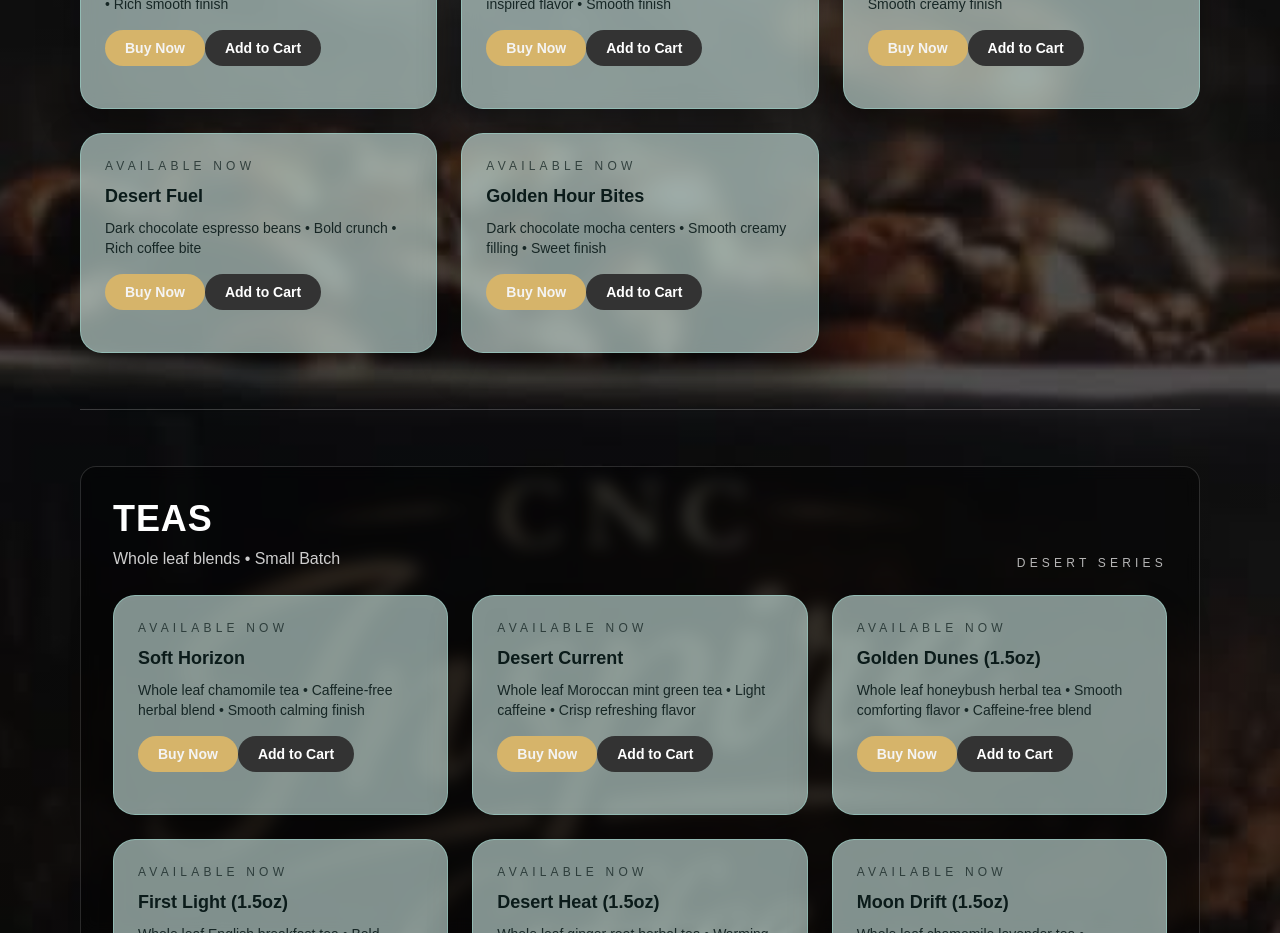
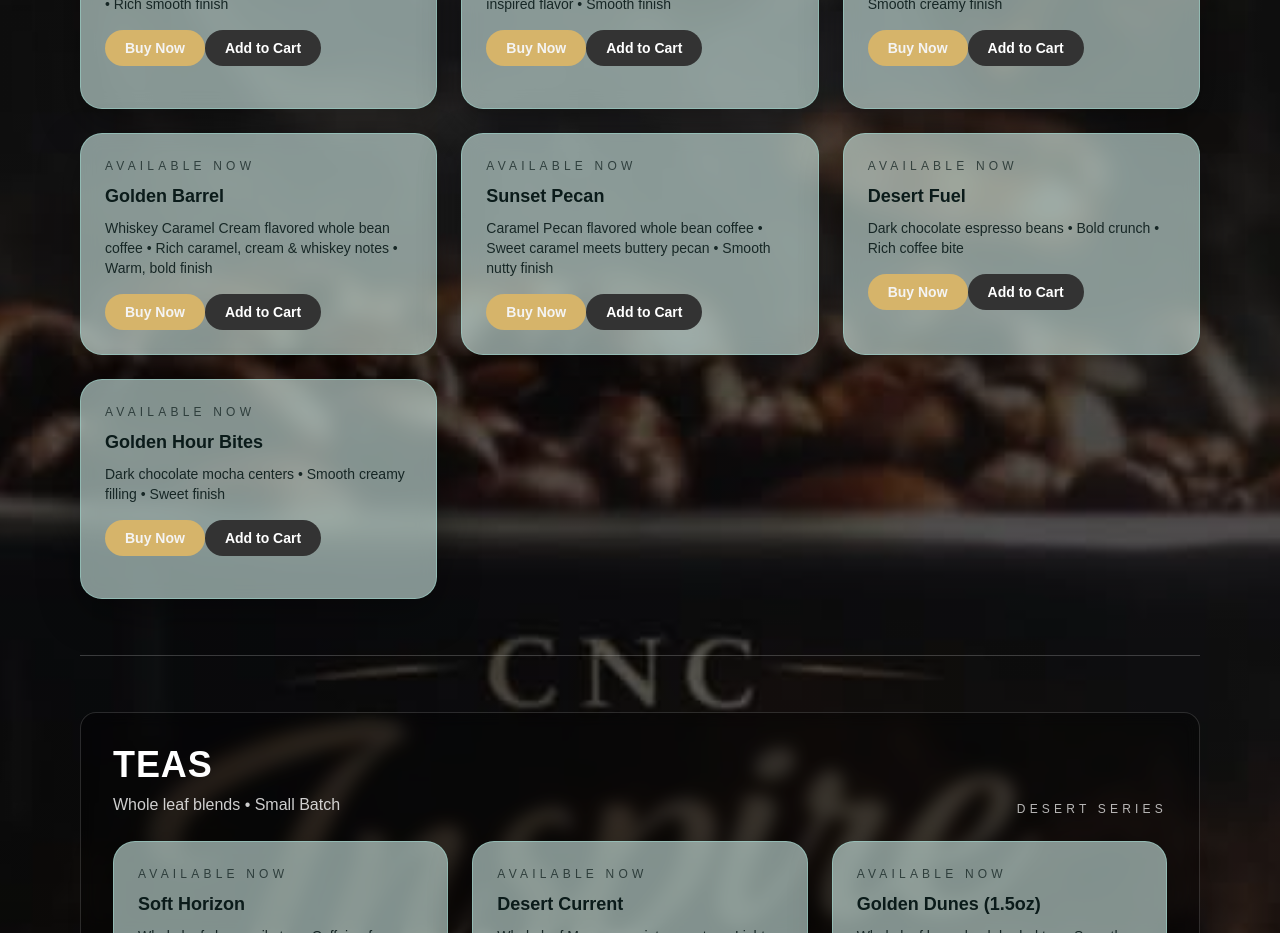
Before and after one commit to caylamarchand-lgtm/cnc-inspire-coffee, a Next.js app: page / in a window 1280 px wide. Shown: the part 1940-2873 px from the top of the page. Built offline with nearby package versions, Linux system fonts and the light colour scheme; no server answers; the database is empty.

Commit message:
Add Golden Barrel And Sunset Pecan payment linkts

```diff
--- a/app/page.tsx
+++ b/app/page.tsx
@@ -176,7 +176,22 @@ const COFFEES: Coffee[] = [
   stripe: "https://buy.stripe.com/8x200j5RM6oPaiH3FlefC0z",
 },
 
-
+{
+  id: "golden-barrel",
+  name: "Golden Barrel",
+  notes: "Whiskey Caramel Cream flavored whole bean coffee • Rich caramel, cream & whiskey notes • Warm, bold finish",
+  price: 23,
+  limited: false,
+  stripe: "https://buy.stripe.com/aFa6oH93Y4gH3Uj7VBefC0H",
+},
+{
+  id: "sunset-pecan",
+  name: "Sunset Pecan",
+  notes: "Caramel Pecan flavored whole bean coffee • Sweet caramel meets buttery pecan • Smooth nutty finish",
+  price: 23,
+  limited: false,
+  stripe: "https://buy.stripe.com/aFa00ja828wXbmLdfVefC0I",
+},
 
   // TEAS (kept in the same array - totally fine)
   {
```
